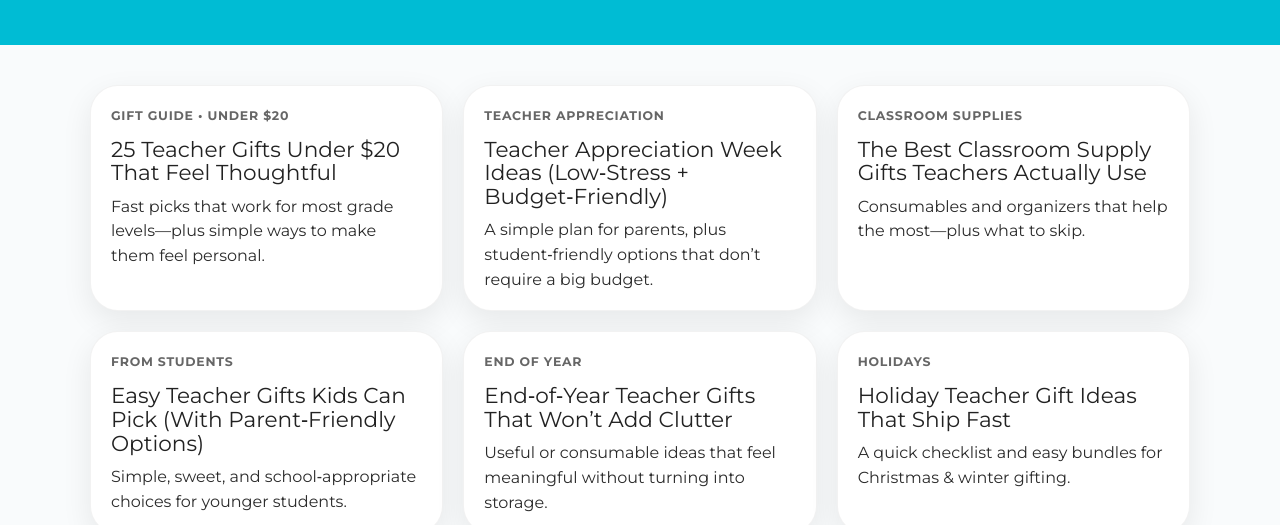
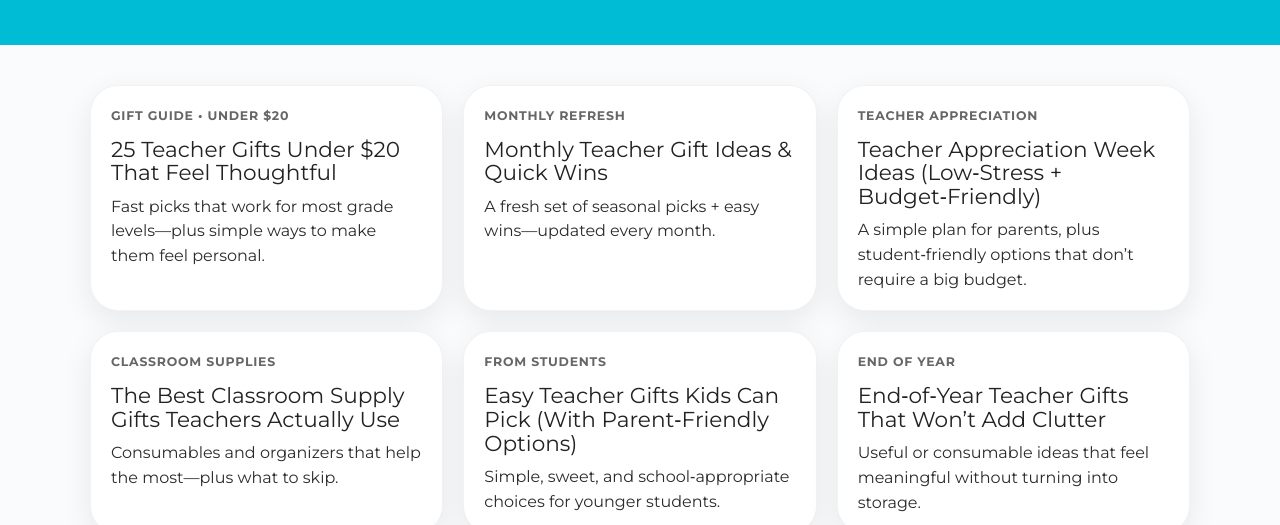
Before and after one commit to mrlilholt/teacherGifty, a website: page blog.html in a window 1280 px wide. Shown: the part 275-800 px from the top of the page. Drawn offline with Linux system fonts and the light colour scheme.

Commit message:
Use stable monthly URL and auto-update monthly blog card

```diff
--- a/blog.html
+++ b/blog.html
@@ -69,6 +69,11 @@
             <div class="blog-card-title">25 Teacher Gifts Under $20 That Feel Thoughtful</div>
             <div class="blog-card-desc">Fast picks that work for most grade levels—plus simple ways to make them feel personal.</div>
           </a>
+          <a class="blog-card" href="blog/monthly-teacher-gift-refresh.html">
+            <div class="blog-card-meta">Monthly Refresh</div>
+            <div class="blog-card-title">Monthly Teacher Gift Ideas & Quick Wins</div>
+            <div class="blog-card-desc">A fresh set of seasonal picks + easy wins—updated every month.</div>
+          </a>
 
           <a class="blog-card" href="blog/teacher-appreciation-week-ideas.html">
             <div class="blog-card-meta">Teacher Appreciation</div>
```
Also changed, not shown: .github/scripts/draft-refresh.mjs.
